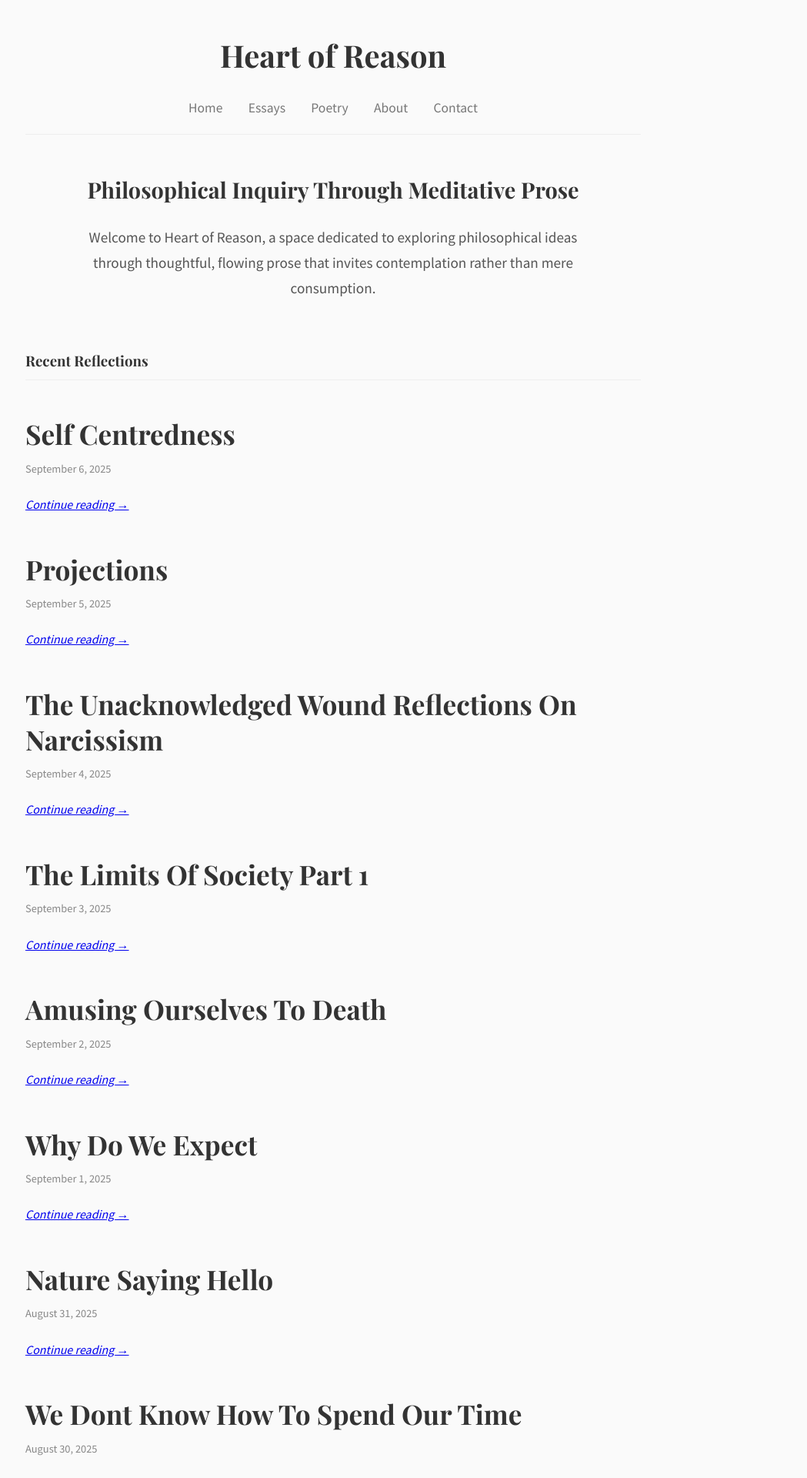
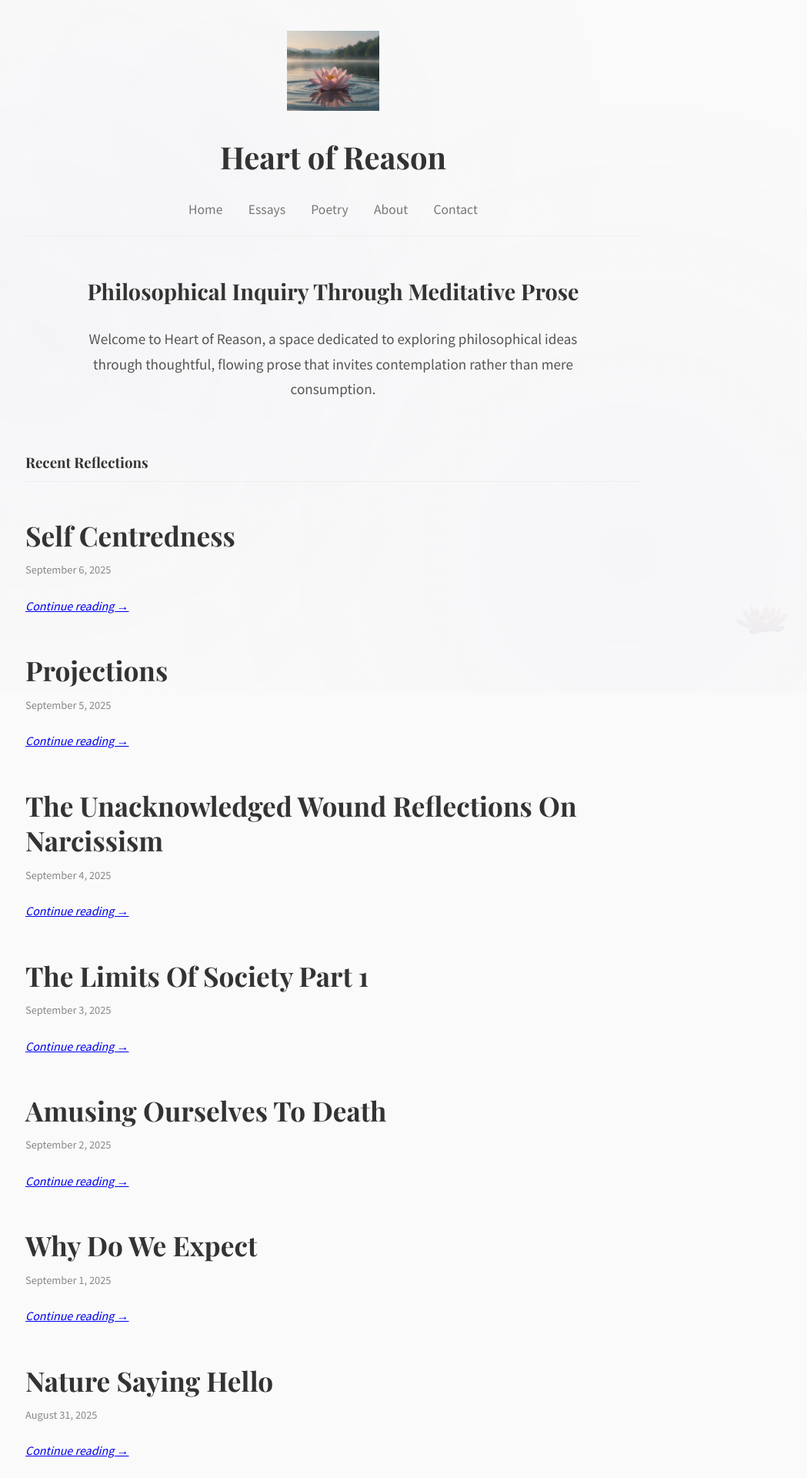
Before and after one commit to anubhavxkandpal/anubhavxkandpal.github.io, a Jekyll site: the page built from index.md, in a window 1280 px wide. Shown: the top 1920 px of the page at 77% size, without its empty margins (207-1256 px from the left). Built offline with Jekyll 4.4.1, drawn with Linux system fonts in a browser that asks for light colours; some web fonts are replaced.

Commit message:
Added images and updated styles

```diff
--- a/_includes/header.html
+++ b/_includes/header.html
@@ -1,4 +1,7 @@
 <header class="site-header">
+  <div class="logo-container">
+    <img src="{{ "/HOR 14.jpg" | relative_url }}" alt="Heart of Reason" class="site-logo">
+  </div>
   <div class="site-title">
     <a href="{{ "/" | relative_url }}">{{ site.title | escape }}</a>
   </div>
--- a/_sass/main.scss
+++ b/_sass/main.scss
@@ -6,12 +6,22 @@ body {
   background-color: #fafafa;
   margin: 0;
   padding: 0;
-}
+  position: relative;
 
-.container {
-  max-width: 800px;
-  margin: 0 auto;
-  padding: 0 20px;
+  // Subtle background pattern
+  &::before {
+    content: '';
+    position: fixed;
+    top: 0;
+    left: 0;
+    width: 100%;
+    height: 100%;
+    background-image:
+      radial-gradient(circle at 20% 50%, rgba(120, 119, 198, 0.03) 0%, transparent 50%),
+      radial-gradient(circle at 80% 80%, rgba(120, 119, 198, 0.03) 0%, transparent 50%),
+      radial-gradient(circle at 40% 20%, rgba(120, 119, 198, 0.02) 0%, transparent 50%);
+    z-index: -1;
+  }
 }
 
 // Header styles
@@ -20,6 +30,46 @@ body {
   text-align: center;
   border-bottom: 1px solid #eee;
   padding-bottom: 20px;
+  position: relative;
+}
+
+// Logo styles
+.logo-container {
+  margin-bottom: 20px;
+
+  .site-logo {
+    width: 120px;
+    height: auto;
+    opacity: 0.9;
+    transition: opacity 0.3s ease;
+
+    &:hover {
+      opacity: 1;
+    }
+  }
+}
+
+.container {
+  max-width: 800px;
+  margin: 0 auto;
+  padding: 0 20px;
+  position: relative;
+
+  // Subtle lotus watermark
+  &::after {
+    content: '';
+    position: fixed;
+    bottom: 40px;
+    right: 40px;
+    width: 80px;
+    height: 80px;
+    background-image: url('/HOR 14 Lotus.png');
+    background-size: contain;
+    background-repeat: no-repeat;
+    opacity: 0.05;
+    pointer-events: none;
+    z-index: -1;
+  }
 }
 
 .site-title {
```
Also changed, not shown: HOR 13 Upscale 2.jpg (added), HOR 13.jpg (added), HOR 13.png (added), HOR 14 Lotus.png (added), HOR 14.jpg (added), HOR 9.jpeg (added).
